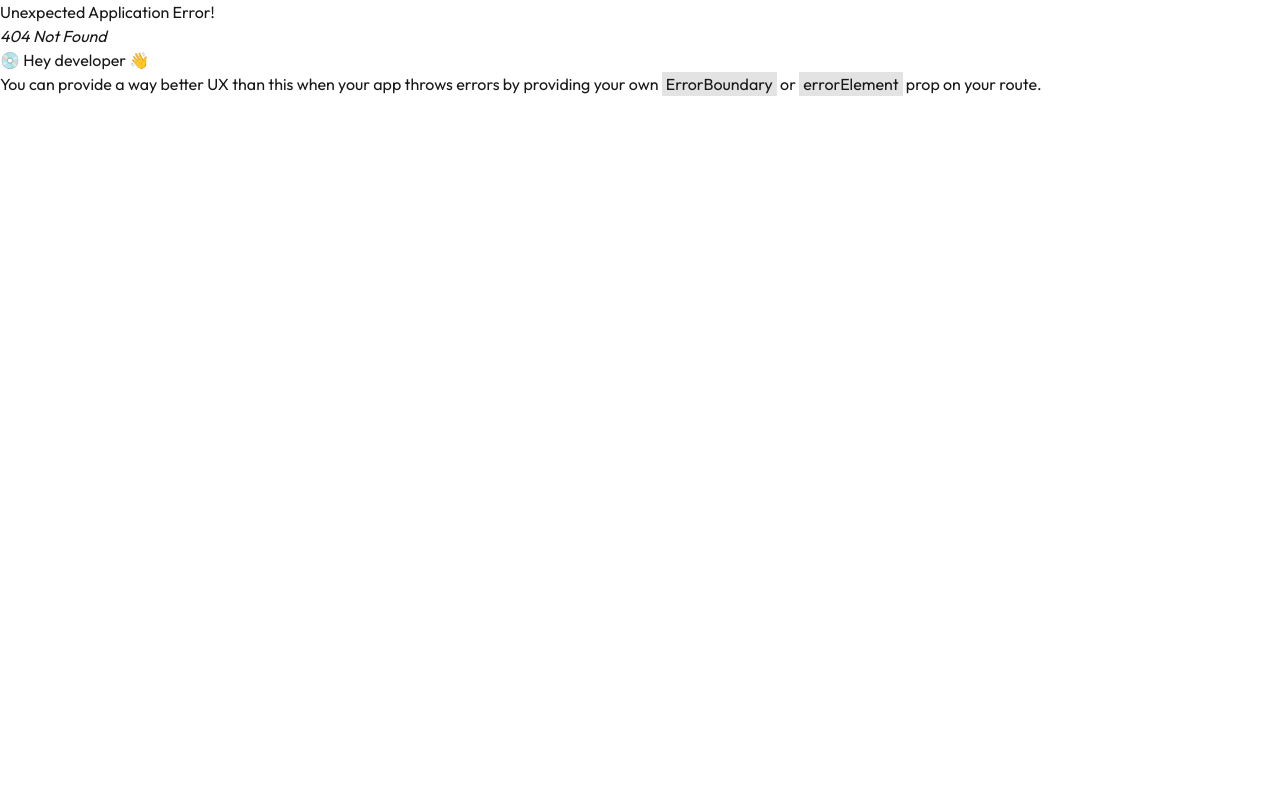
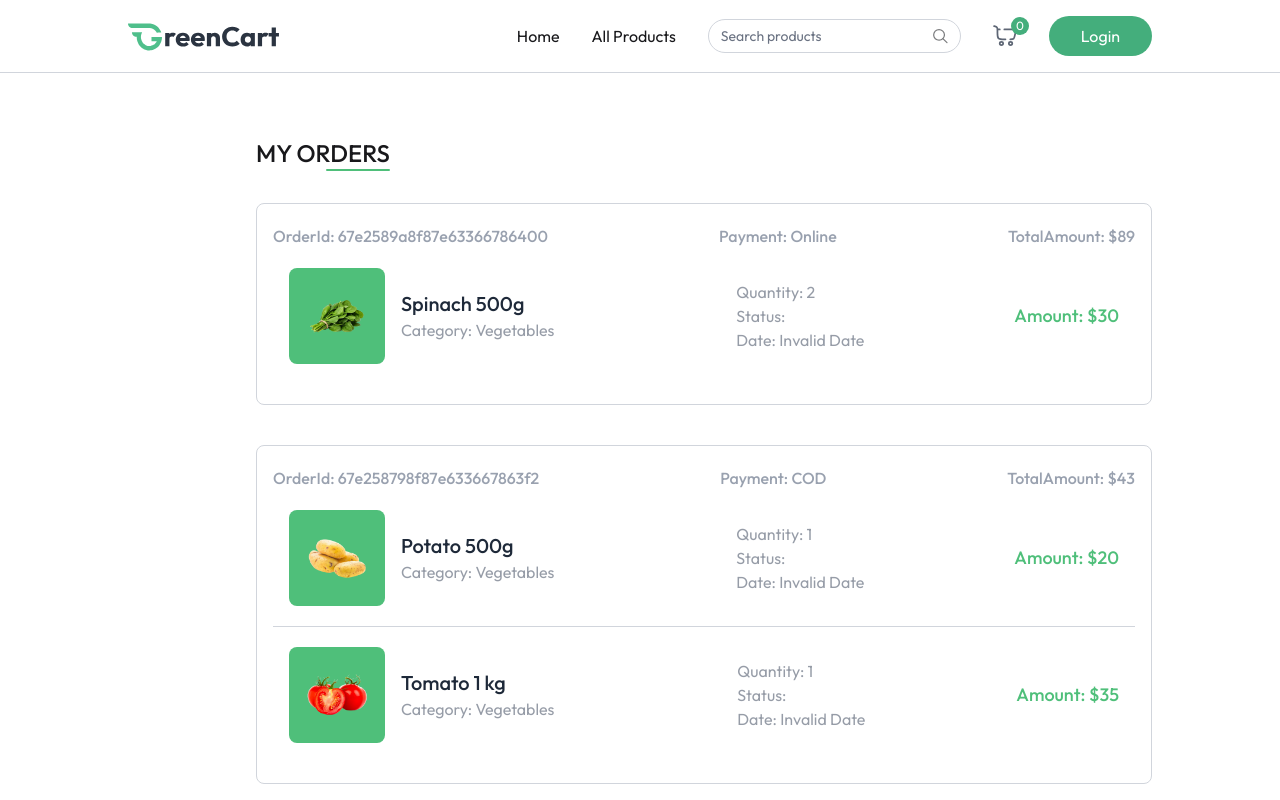
Before and after one commit to alaminjim/Grocery_Delivery, a React (Vite) app in the folder Grocery Delivery/grocery-shop-client/: page /my-orders in a window 1280 px wide. Before the commit this address had no page. Shown: the top 800 px of the page. Built offline with nearby package versions, Linux system fonts and the light colour scheme.

Commit message:
added my order section

```diff
--- a/Grocery Delivery/grocery-shop-client/src/Pages/AddAddress.jsx
+++ b/Grocery Delivery/grocery-shop-client/src/Pages/AddAddress.jsx
@@ -42,8 +42,8 @@ const AddAddress = () => {
   };
 
   return (
-    <div className="mt-16 mb-16 lg:ml-32 ml-1">
-      <p className="text-2xl md:text-3xl text-gray-500 ">
+    <div className="mt-16 mb-16">
+      <p className="text-2xl md:text-3xl text-gray-500 lg:ml-32">
         Add Shipping{" "}
         <span className="font-semibold text-[#4fbf7a]">Address</span>
       </p>
--- /dev/null
+++ b/Grocery Delivery/grocery-shop-client/src/Pages/MyOrders.jsx
@@ -0,0 +1,68 @@
+import { useEffect, useState } from "react";
+import { dummyOrders } from "../../public/images/assets";
+
+const MyOrders = () => {
+  const [myOrders, setMyOrders] = useState([]);
+
+  const fetchMyOrders = () => {
+    setMyOrders(dummyOrders);
+  };
+
+  useEffect(() => {
+    fetchMyOrders();
+  }, []);
+  return (
+    <div className="mt-16 mb-16 lg:ml-64">
+      <div className="flex flex-col items-end w-max mb-8">
+        <p className="text-2xl font-medium uppercase">My Orders</p>
+        <div className="w-16 h-0.5 bg-[#4fbf7a] rounded-full"></div>
+      </div>
+      {myOrders.map((order, index) => (
+        <div
+          key={index}
+          className="border border-gray-300 rounded-lg mb-10 p-4 py-5 max-w-4xl"
+        >
+          <p className="flex justify-between md:items-center text-gray-400 md:font-medium max-md:flex-col">
+            <span>OrderId: {order._id}</span>
+            <span>Payment: {order.paymentType}</span>
+            <span>TotalAmount: ${order.amount}</span>
+          </p>
+          {order.items.map((item, index) => (
+            <div
+              key={index}
+              className={`relative bg-white text-gray-500/70 ${
+                order.items.length !== index + 1 && "border-b"
+              } border-gray-300 flex flex-col md:flex-row md:items-center justify-between p-4 py-5 md:gap-16 w-full max-w-4xl`}
+            >
+              <div className="flex items-center mb-4 md:mb-0">
+                <div className="bg-[#4fbf7a] p-4 rounded-lg">
+                  <img
+                    className="w-16 h-16"
+                    src={item.product.image[0]}
+                    alt=""
+                  />
+                </div>
+                <div className="ml-4">
+                  <h2 className="text-xl font-medium text-gray-800">
+                    {item.product.name}
+                  </h2>
+                  <p>Category: {item.product.category}</p>
+                </div>
+              </div>
+              <div className="flex flex-col justify-center md:ml-8 mb-4 md:mb-0">
+                <p>Quantity: {item.quantity || "1"}</p>
+                <p>Status: {item.status}</p>
+                <p>Date: {new Date(order.createAt).toLocaleDateString()}</p>
+              </div>
+              <p className="text-lg text-[#4fbf7a] font-medium">
+                Amount: ${item.product.offerPrice * item.quantity}
+              </p>
+            </div>
+          ))}
+        </div>
+      ))}
+    </div>
+  );
+};
+
+export default MyOrders;
--- a/Grocery Delivery/grocery-shop-client/src/Routes/Routes.jsx
+++ b/Grocery Delivery/grocery-shop-client/src/Routes/Routes.jsx
@@ -6,6 +6,7 @@ import ProductCategory from "../Pages/ProductCategory";
 import ProductDetails from "../Pages/ProductDetails";
 import Cart from "../Pages/Cart";
 import AddAddress from "../Pages/AddAddress";
+import MyOrders from "../Pages/MyOrders";
 
 const router = createBrowserRouter([
   {
@@ -36,6 +37,10 @@ const router = createBrowserRouter([
         path: "/add-address",
         element: <AddAddress></AddAddress>,
       },
+      {
+        path: "/my-orders",
+        element: <MyOrders></MyOrders>,
+      },
     ],
   },
 ]);
```
